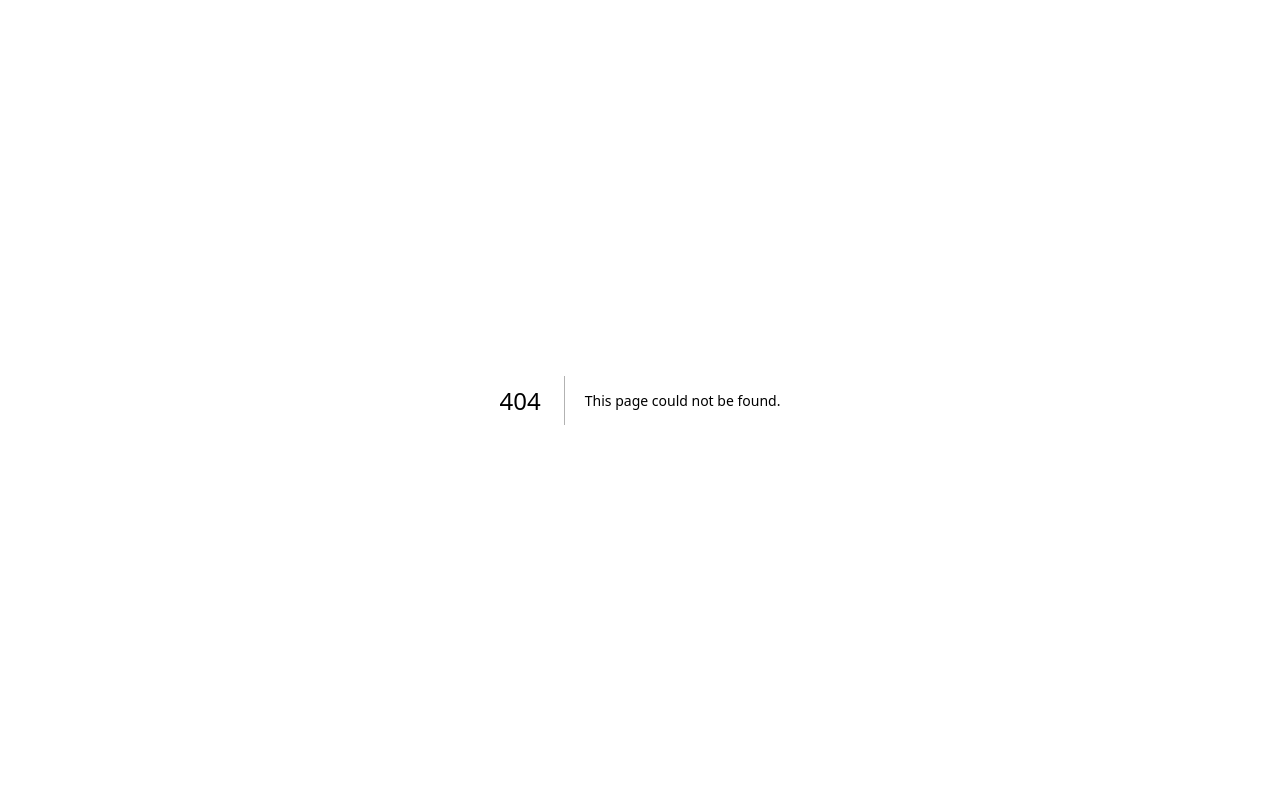
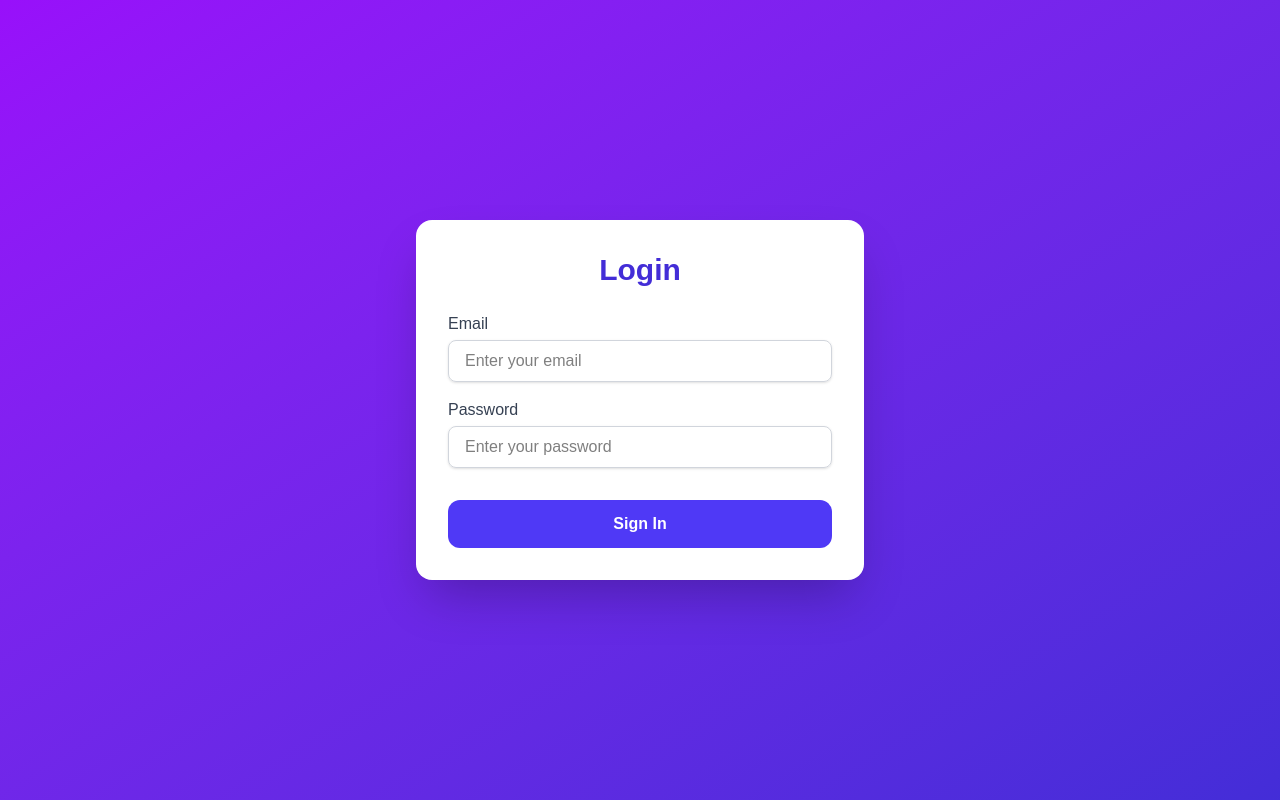
Before and after one commit to DanielG1995/cotizador-vehicular-grupo1-LS, a Next.js app: page /login in a window 1280 px wide. Before the commit this address had no page. Built offline with nearby package versions, Linux system fonts and the light colour scheme.

Commit message:
ADD: componente input y pagina de registro

```diff
--- /dev/null
+++ b/app/components/TextInput.tsx
@@ -0,0 +1,34 @@
+import { useFormContext } from "react-hook-form";
+
+interface Props {
+  label: string;
+  name: string;
+  placeholder?: string;
+  type?: string;
+  value?: string;
+}
+
+export default function TextInput({ label, name, placeholder, type = "text" }: Props) {
+  const {
+    register,
+    formState: { errors },
+  } = useFormContext();
+
+  return (
+    <div className="flex flex-col">
+      <label htmlFor={name} className="mb-1 font-medium text-gray-700">
+        {label}
+      </label>
+      <input
+        id={name}
+        type={type}
+        placeholder={placeholder}
+        {...register(name, { required: true })}
+        className="rounded-lg border border-gray-300 text-black focus:ring-2 focus:ring-indigo-500 focus:outline-none px-4 py-2 transition-all duration-200 shadow-sm"
+      />
+      {errors[name] && (
+        <span className="text-sm text-red-500 mt-1">This field is required</span>
+      )}
+    </div>
+  );
+}
--- /dev/null
+++ b/app/login/page.tsx
@@ -0,0 +1,39 @@
+'use client';
+import { FormProvider, useForm } from "react-hook-form";
+import TextInput from "../components/TextInput";
+
+export default function Home() {
+  const methods = useForm();
+
+  return (
+    <main className="flex min-h-screen items-center justify-center bg-gradient-to-br from-purple-600 to-indigo-700 p-4">
+      <div className="w-full max-w-md rounded-2xl bg-white shadow-2xl p-8 space-y-6">
+        <h1 className="text-3xl font-bold text-center text-indigo-700">Login</h1>
+        <FormProvider {...methods}>
+          <form className="space-y-4">
+            <TextInput
+              label="Email"
+              name="email"
+              placeholder="Enter your email"
+              type="email"
+              value=""
+            />
+            <TextInput
+              label="Password"
+              name="password"
+              placeholder="Enter your password"
+              type="password"
+              value=""
+            />
+            <button
+              type="submit"
+              className="w-full rounded-xl bg-indigo-600 hover:bg-indigo-700 transition-all duration-300 text-white font-semibold py-3 mt-4"
+            >
+              Sign In
+            </button>
+          </form>
+        </FormProvider>
+      </div>
+    </main>
+  );
+}
--- /dev/null
+++ b/app/login/sign-up/page.tsx
@@ -0,0 +1,53 @@
+'use client';
+import TextInput from "../../components/TextInput";
+import { FormProvider, useForm } from "react-hook-form";
+
+export default function Home() {
+  const methods = useForm();
+
+  return (
+    <main className="flex min-h-screen items-center justify-center bg-gradient-to-br from-purple-600 to-indigo-700 p-4">
+      <div className="w-full max-w-md rounded-2xl bg-white shadow-2xl p-8 space-y-6">
+        <h1 className="text-3xl font-bold text-center text-indigo-700">Login</h1>
+        <FormProvider {...methods}>
+          <form className="space-y-4">
+             <TextInput
+              label="Name"
+              name="name"
+              placeholder="Enter your name"
+              type="text"
+              value=""
+            />
+            <TextInput
+              label="Email"
+              name="email"
+              placeholder="Enter your email"
+              type="email"
+              value=""
+            />
+            <TextInput
+              label="Password"
+              name="password"
+              placeholder="Enter your password"
+              type="password"
+              value=""
+            />
+             <TextInput
+              label="Password"
+              name="password-2"
+              placeholder="Enter your password"
+              type="password"
+              value=""
+            />
+            <button
+              type="submit"
+              className="w-full rounded-xl bg-indigo-600 hover:bg-indigo-700 transition-all duration-300 text-white font-semibold py-3 mt-4"
+            >
+              Sign Up
+            </button>
+          </form>
+        </FormProvider>
+      </div>
+    </main>
+  );
+}
--- a/app/page.tsx
+++ b/app/page.tsx
@@ -1,103 +1,5 @@
-import Image from "next/image";
+import { redirect } from 'next/navigation';
 
 export default function Home() {
-  return (
-    <div className="grid grid-rows-[20px_1fr_20px] items-center justify-items-center min-h-screen p-8 pb-20 gap-16 sm:p-20 font-[family-name:var(--font-geist-sans)]">
-      <main className="flex flex-col gap-[32px] row-start-2 items-center sm:items-start">
-        <Image
-          className="dark:invert"
-          src="/next.svg"
-          alt="Next.js logo"
-          width={180}
-          height={38}
-          priority
-        />
-        <ol className="list-inside list-decimal text-sm/6 text-center sm:text-left font-[family-name:var(--font-geist-mono)]">
-          <li className="mb-2 tracking-[-.01em]">
-            Get started by editing{" "}
-            <code className="bg-black/[.05] dark:bg-white/[.06] px-1 py-0.5 rounded font-[family-name:var(--font-geist-mono)] font-semibold">
-              app/page.tsx
-            </code>
-            .
-          </li>
-          <li className="tracking-[-.01em]">
-            Save and see your changes instantly.
-          </li>
-        </ol>
-
-        <div className="flex gap-4 items-center flex-col sm:flex-row">
-          <a
-            className="rounded-full border border-solid border-transparent transition-colors flex items-center justify-center bg-foreground text-background gap-2 hover:bg-[#383838] dark:hover:bg-[#ccc] font-medium text-sm sm:text-base h-10 sm:h-12 px-4 sm:px-5 sm:w-auto"
-            href="https://vercel.com/new?utm_source=create-next-app&utm_medium=appdir-template-tw&utm_campaign=create-next-app"
-            target="_blank"
-            rel="noopener noreferrer"
-          >
-            <Image
-              className="dark:invert"
-              src="/vercel.svg"
-              alt="Vercel logomark"
-              width={20}
-              height={20}
-            />
-            Deploy now
-          </a>
-          <a
-            className="rounded-full border border-solid border-black/[.08] dark:border-white/[.145] transition-colors flex items-center justify-center hover:bg-[#f2f2f2] dark:hover:bg-[#1a1a1a] hover:border-transparent font-medium text-sm sm:text-base h-10 sm:h-12 px-4 sm:px-5 w-full sm:w-auto md:w-[158px]"
-            href="https://nextjs.org/docs?utm_source=create-next-app&utm_medium=appdir-template-tw&utm_campaign=create-next-app"
-            target="_blank"
-            rel="noopener noreferrer"
-          >
-            Read our docs
-          </a>
-        </div>
-      </main>
-      <footer className="row-start-3 flex gap-[24px] flex-wrap items-center justify-center">
-        <a
-          className="flex items-center gap-2 hover:underline hover:underline-offset-4"
-          href="https://nextjs.org/learn?utm_source=create-next-app&utm_medium=appdir-template-tw&utm_campaign=create-next-app"
-          target="_blank"
-          rel="noopener noreferrer"
-        >
-          <Image
-            aria-hidden
-            src="/file.svg"
-            alt="File icon"
-            width={16}
-            height={16}
-          />
-          Learn
-        </a>
-        <a
-          className="flex items-center gap-2 hover:underline hover:underline-offset-4"
-          href="https://vercel.com/templates?framework=next.js&utm_source=create-next-app&utm_medium=appdir-template-tw&utm_campaign=create-next-app"
-          target="_blank"
-          rel="noopener noreferrer"
-        >
-          <Image
-            aria-hidden
-            src="/window.svg"
-            alt="Window icon"
-            width={16}
-            height={16}
-          />
-          Examples
-        </a>
-        <a
-          className="flex items-center gap-2 hover:underline hover:underline-offset-4"
-          href="https://nextjs.org?utm_source=create-next-app&utm_medium=appdir-template-tw&utm_campaign=create-next-app"
-          target="_blank"
-          rel="noopener noreferrer"
-        >
-          <Image
-            aria-hidden
-            src="/globe.svg"
-            alt="Globe icon"
-            width={16}
-            height={16}
-          />
-          Go to nextjs.org →
-        </a>
-      </footer>
-    </div>
-  );
+  redirect('/login');
 }
```
Also changed, not shown: package.json (+6 -5 lines), 1 other file (tests, documents, lock files or other folders).
